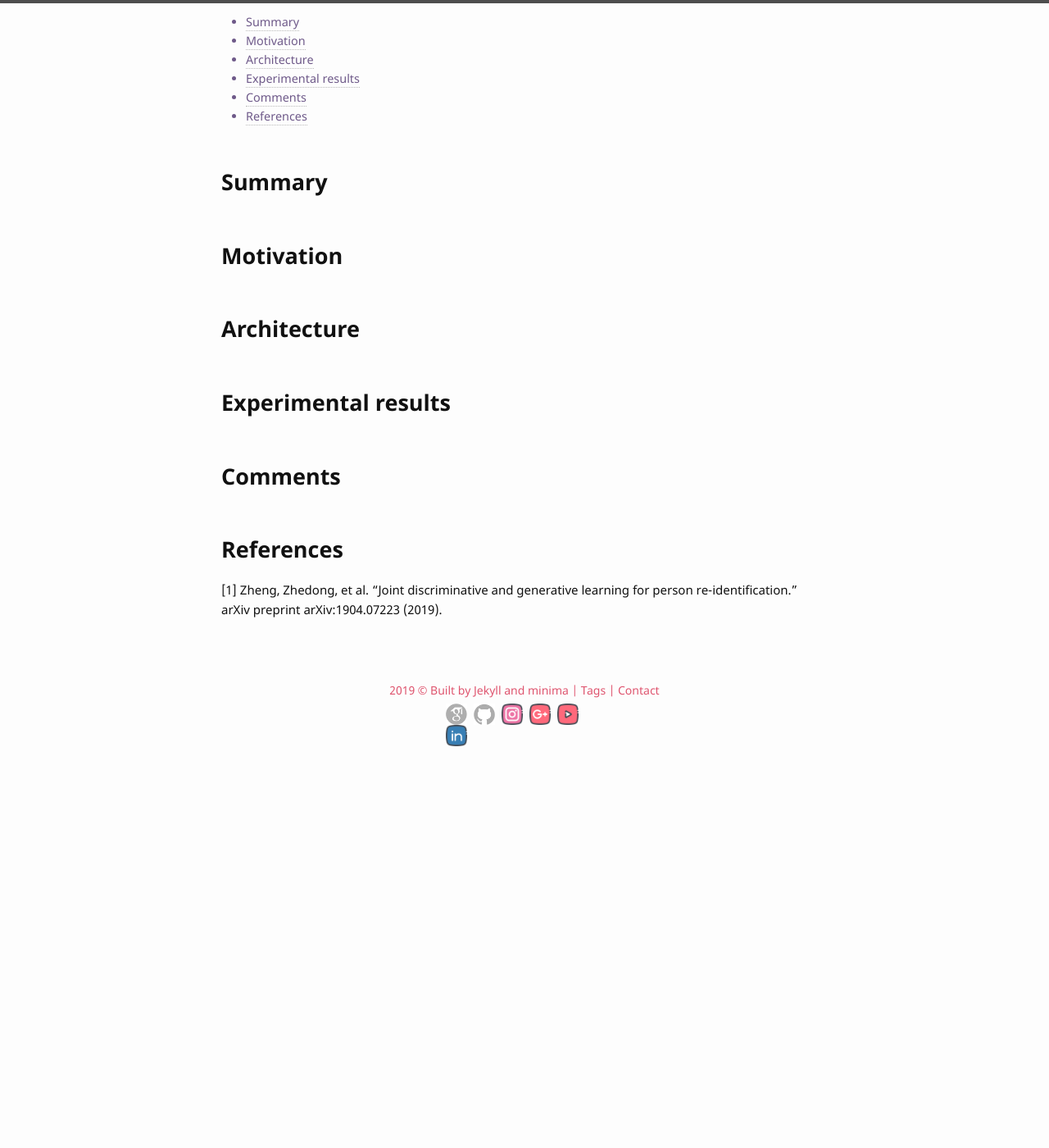
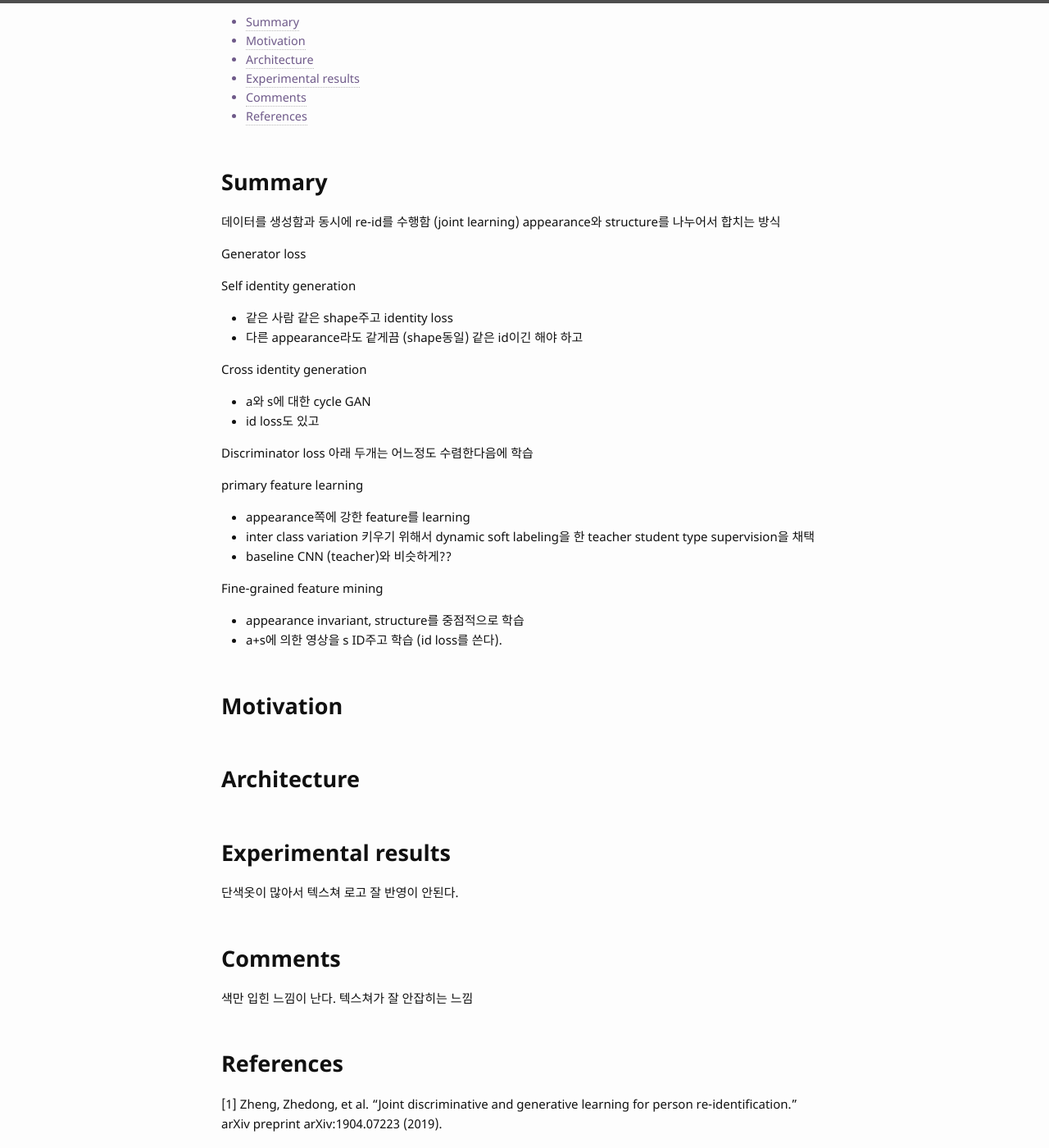
Before and after one commit to bismex/bismex.github.io, a Jekyll site: the page built from _posts/2019-05-23-DGNET.md, in a window 1280 px wide and 1400 px high, scrolled down 261 px. Shown: the whole window at 82% size. Built offline with Jekyll 4.4.1, drawn with Linux system fonts in a browser that asks for light colours; before the commit the page ends 1171 px from its top, so only the background shows below that.

Commit message:
Update 2019-05-23-DGNET.md

```diff
--- a/_posts/2019-05-23-DGNET.md
+++ b/_posts/2019-05-23-DGNET.md
@@ -14,6 +14,34 @@ tags: CV re-id supervised
 
 ## Summary
 
+데이터를 생성함과 동시에 re-id를 수행함 (joint learning)
+appearance와 structure를 나누어서 합치는 방식
+
+Generator loss
+
+Self identity generation
+- 같은 사람 같은 shape주고 identity loss
+- 다른 appearance라도 같게끔 (shape동일) 같은 id이긴 해야 하고
+
+Cross identity generation
+- a와 s에 대한 cycle GAN
+- id loss도 있고
+
+Discriminator loss
+아래 두개는 어느정도 수렴한다음에 학습
+
+primary feature learning
+- appearance쪽에 강한 feature를 learning
+- inter class variation 키우기 위해서 dynamic soft labeling을 한 teacher student type supervision을 채택
+- baseline CNN (teacher)와 비슷하게??
+
+Fine-grained feature mining
+- appearance invariant, structure를 중점적으로 학습
+- a+s에 의한 영상을 s ID주고 학습 (id loss를 쓴다).
+
+
+
+
 
 ## Motivation
 
@@ -23,9 +51,12 @@ tags: CV re-id supervised
 
 ## Experimental results
 
+단색옷이 많아서 텍스쳐 로고 잘 반영이 안된다.
+
 
 ## Comments
 
+색만 입힌 느낌이 난다. 텍스쳐가 잘 안잡히는 느낌
 
 ## References
 
```
